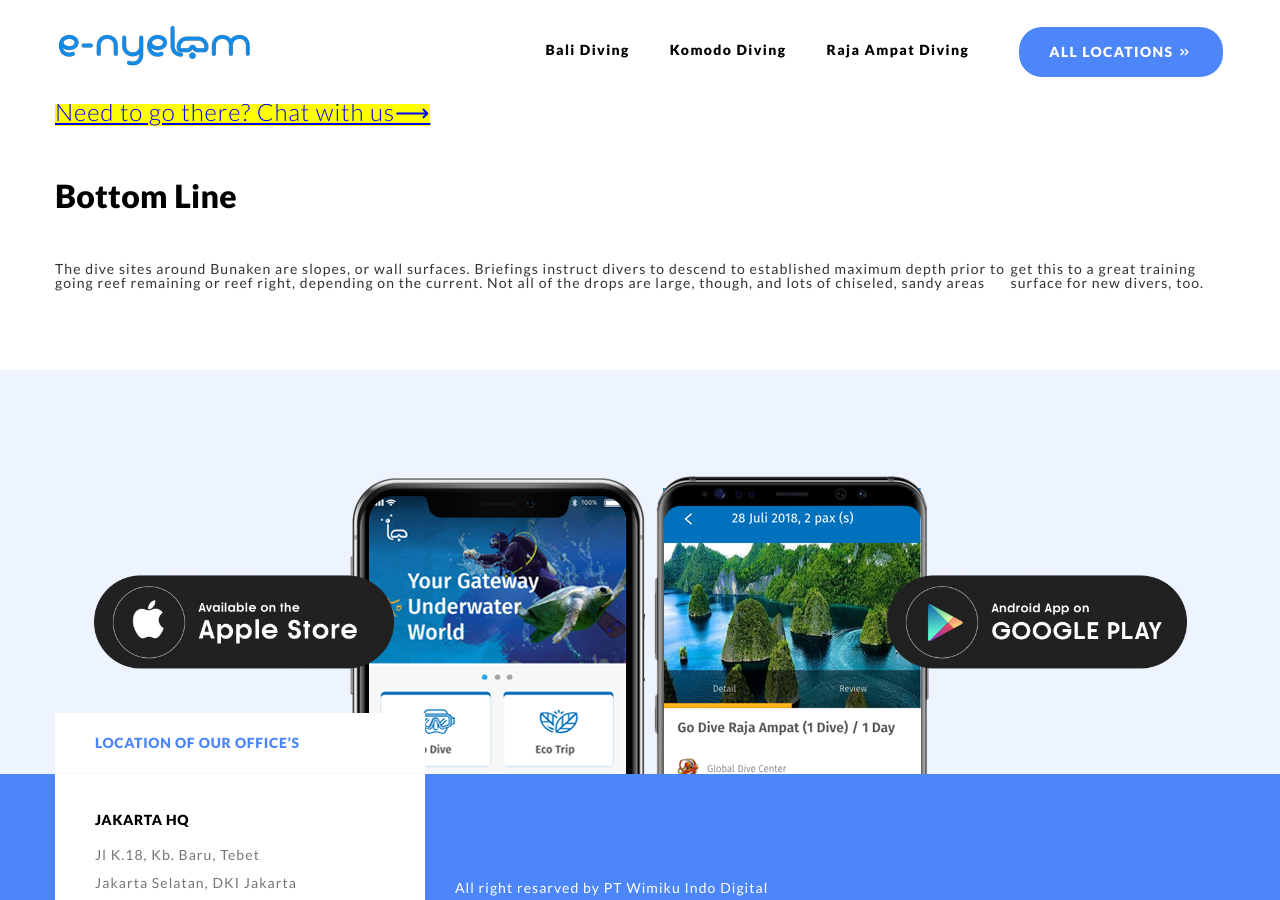
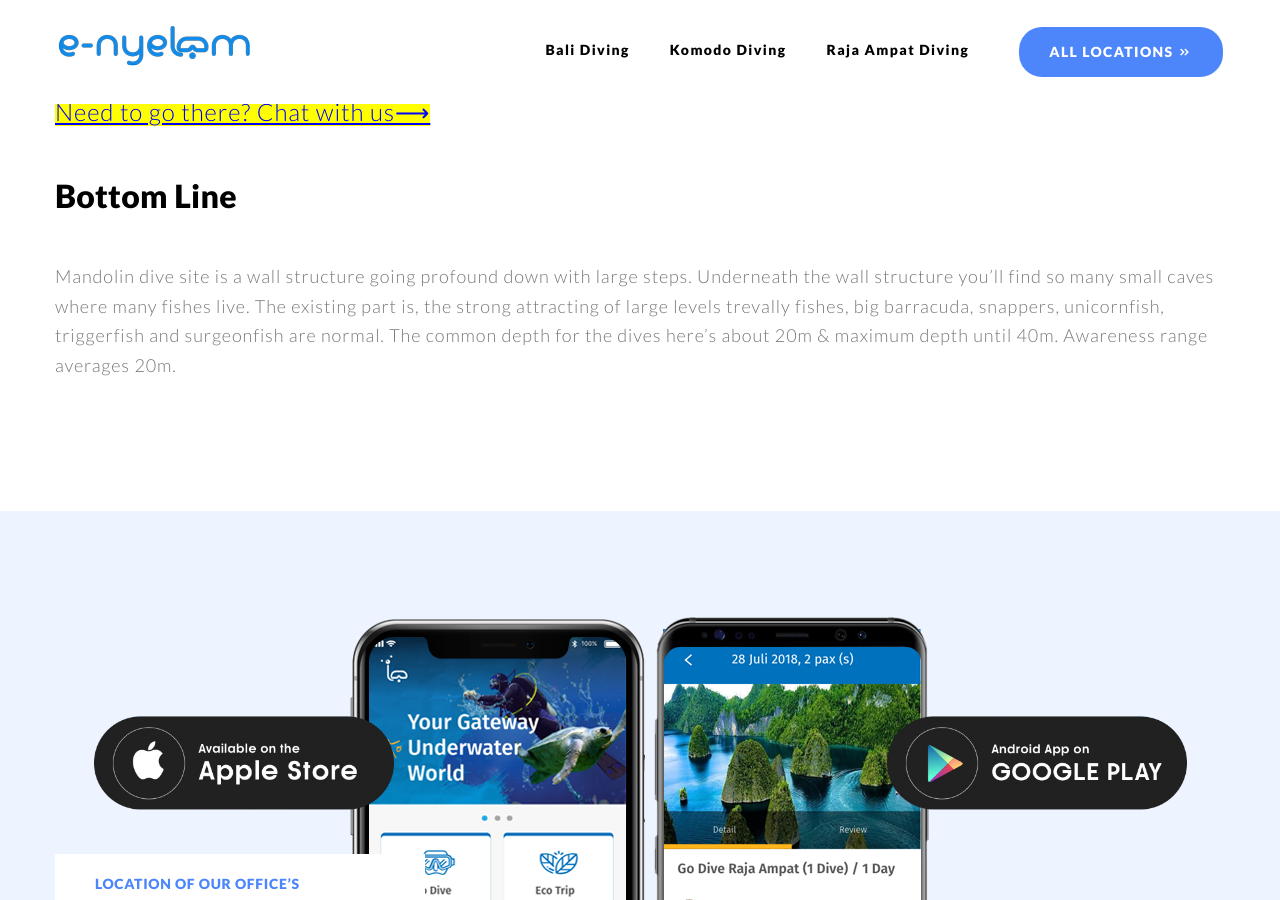
Before and after one commit to kemtol/nyelam, a Jekyll site: the page built from laman/spots/scuba-diving-in-alor.md, in a window 1280 px wide and 900 px high, scrolled down 1926 px. Built offline with Jekyll 4.4.1, drawn with Linux system fonts in a browser that asks for light colours; some web fonts are replaced.

Commit message:
Update scuba-diving-in-alor.md

```diff
--- a/laman/spots/scuba-diving-in-alor.md
+++ b/laman/spots/scuba-diving-in-alor.md
@@ -29,4 +29,4 @@ Mandolin dive site is a wall structure going profound down with large steps. Und
 
 ## Bottom Line
 
-The dive sites around Bunaken are slopes, or wall surfaces. Briefings instruct divers to descend to established maximum depth prior to going reef remaining or reef right, depending on the current. Not all of the drops are large, though, and lots of chiseled, sandy areas |get this to a great training surface for new divers, too.
+Mandolin dive site is a wall structure going profound down with large steps. Underneath the wall structure you'll find so many small caves where many fishes live. The existing part is, the strong attracting of large levels trevally fishes, big barracuda, snappers, unicornfish, triggerfish and surgeonfish are normal. The common depth for the dives here's about 20m & maximum depth until 40m. Awareness range averages 20m.
```
